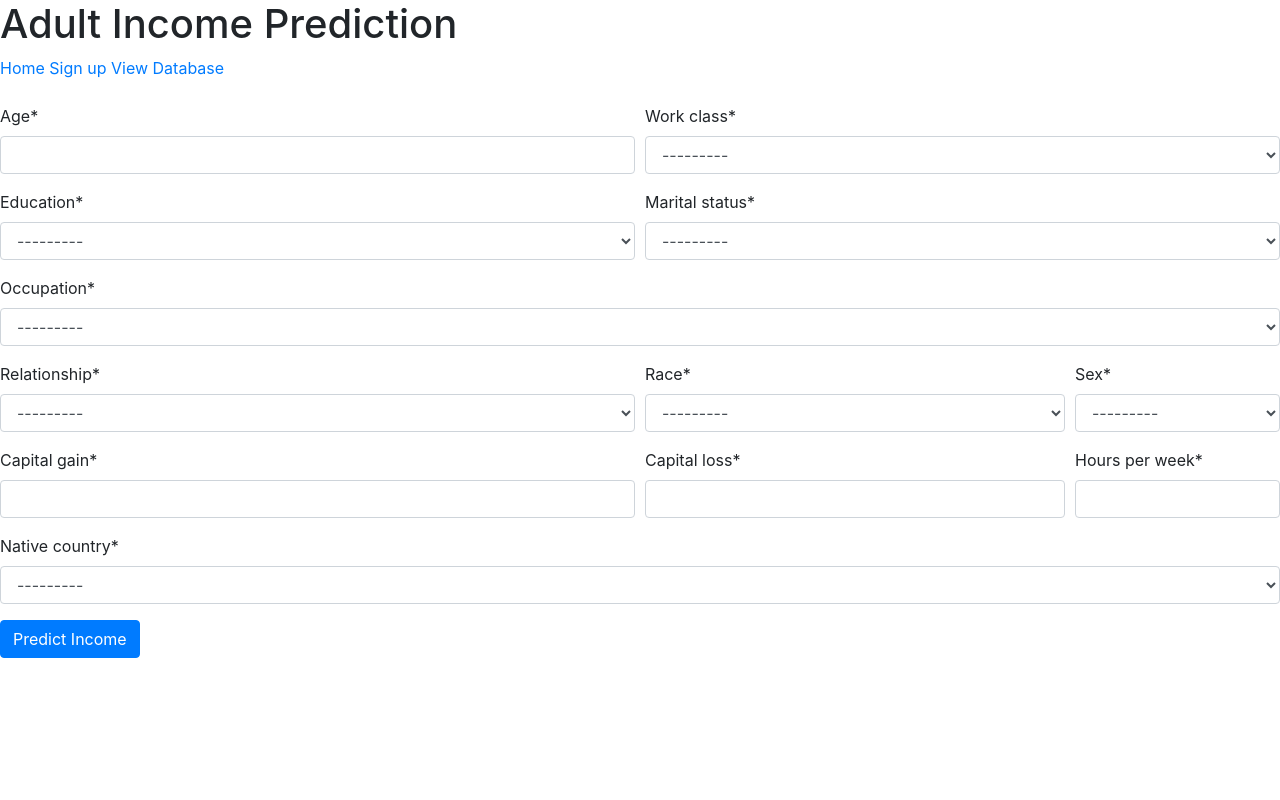
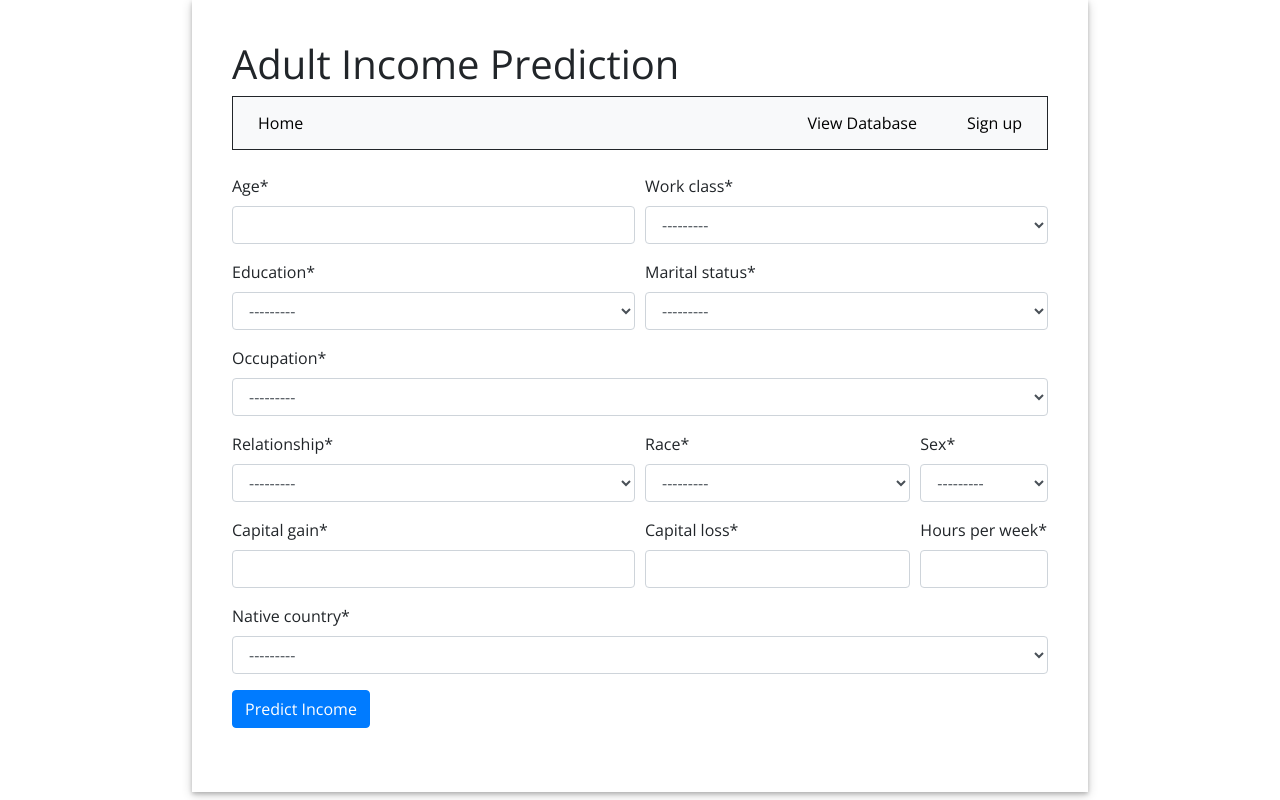
Before and after one commit to rebecca-agyei/Adult-Income-Capstone-Deployed, a Django app: page / in a window 1280 px wide. Run offline with Django 3.2, Linux system fonts and the light colour scheme; some libraries are stand-ins or nearby versions.

Commit message:
Initial commit

```diff
--- a/myauthapp/static/myauthapp/style.css
+++ b/myauthapp/static/myauthapp/style.css
@@ -64,8 +64,3 @@ body {
   td{
     padding: 10px 0px 10px 5px;
   }
-
-  span{
-    font-size: 100px;
-    color: red;
-  }
--- a/myauthapp/templates/base.html
+++ b/myauthapp/templates/base.html
@@ -10,6 +10,49 @@
     <link rel="stylesheet" type="text/css" href="//fonts.googleapis.com/css?family=Open+Sans" />
 
     <title>{% block title %}Adult Income{% endblock %}</title>
+
+    <style>
+      body {
+        font-family: "Open Sans", -apple-system, BlinkMacSystemFont, "Segoe UI", Roboto, Oxygen, Ubuntu, Cantarell, "Helvetica Neue", sans-serif !important;;
+        background-color: rgba(255, 255, 255);
+        overflow-x: hidden
+      }
+
+      .base {
+          min-width: 800px;
+          max-width: 70%;
+          margin: 0 auto;
+          padding: 40px;
+          box-shadow: 0 2px 4px 0 rgba(0, 0, 0, 0.2), 0 3px 10px 0 rgba(0, 0, 0, 0.19);
+      }
+
+      .topnav{
+          overflow: hidden;
+          background-color: #f8f9fa;
+          border: 1px solid;
+      }
+
+      .topnav a {
+          float: right;
+          color: black;
+          text-align: center;
+          padding: 14px 25px;
+          text-decoration: none;
+          font-size: 16px;
+          font:bolder
+        }
+
+        .topnav a:hover {
+          background-color: #ddd;
+          color: black;
+        }
+
+        .topnav a.active {
+          color: black;
+          float: left;
+        }
+
+    </style>
   </head>
   <body>
     <div class='base'>
```
Also changed, not shown: myauthapp/templates/predict_list.html (+8 -0 lines).
